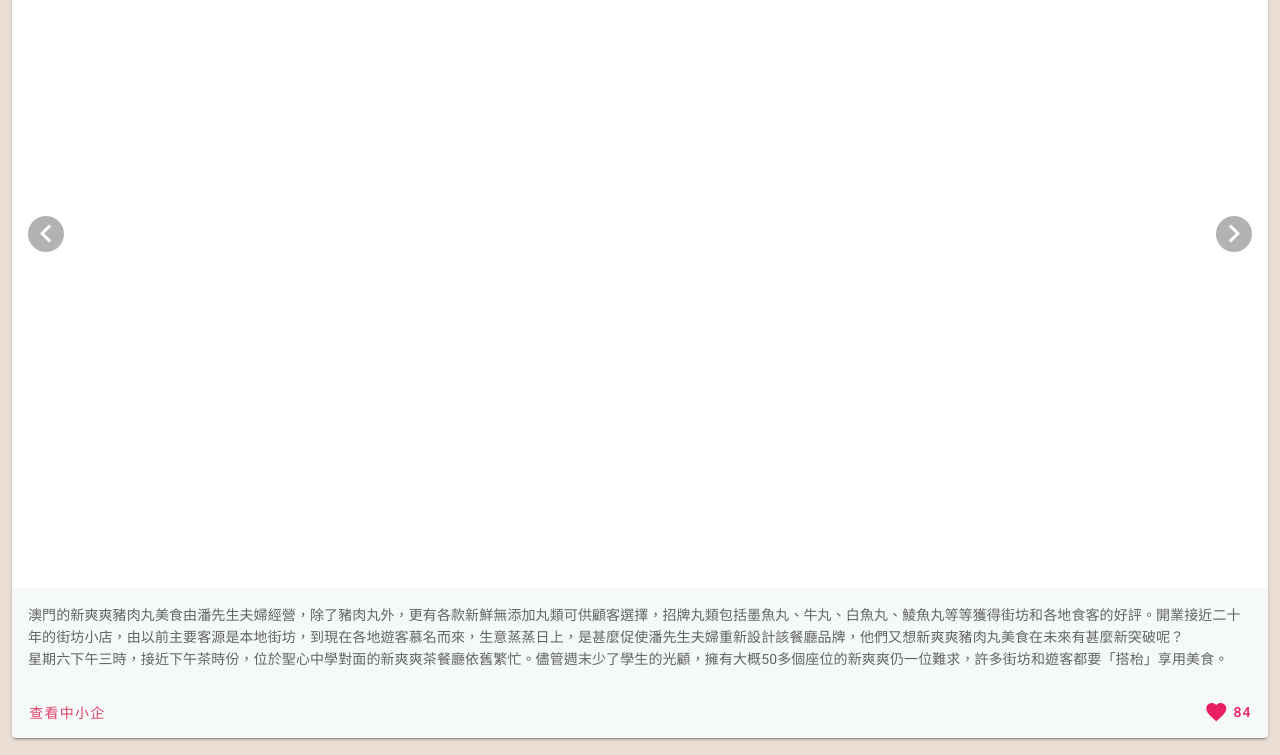
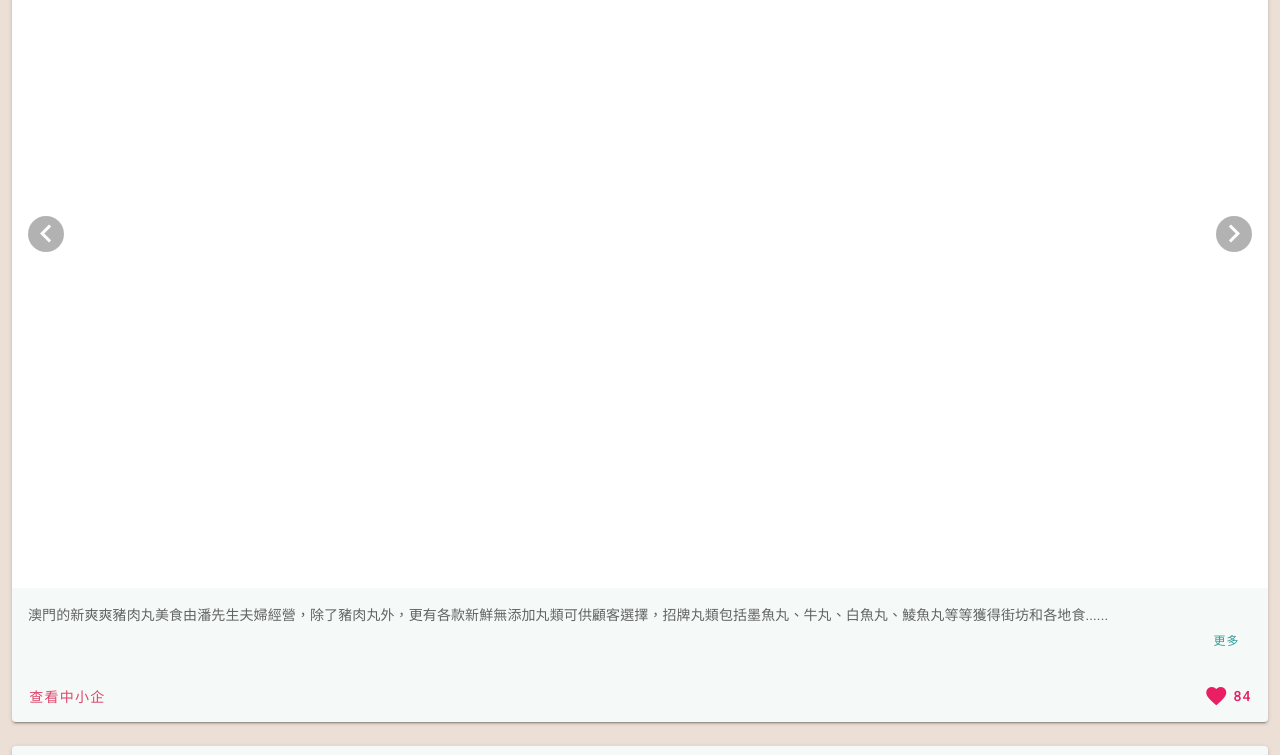
Before and after one commit to PleasantGoat84/discover-sme, a Vue app: page /upload#/home in a window 1280 px wide. Shown: the part 3914-4669 px from the top of the page. Built offline with nearby package versions, Linux system fonts and the light colour scheme.

Commit message:
add text collapse

```diff
--- a/src/components/PostCard.vue
+++ b/src/components/PostCard.vue
@@ -41,7 +41,15 @@
       />
     </v-carousel>
 
-    <v-card-text v-text="post.content" style="white-space: pre-line;" />
+    <v-card-text style="white-space: pre-line;">
+      {{ textCollapsed ? collapsedText : post.content }}
+
+      <div class="d-flex justify-end" v-if="collapseEnabled">
+        <v-btn text color="info" @click="textCollapsed = !textCollapsed" small>
+          {{ textCollapsed ? "更多" : "收起" }}
+        </v-btn>
+      </div>
+    </v-card-text>
 
     <v-card-actions>
       <v-btn
@@ -83,12 +91,25 @@ import { Post } from "@/types.ts";
 export default class PostCard extends Vue {
   @Prop() private post!: Post;
 
+  private textCollapsed = true;
+  private readonly collapseValue = 75;
+
   private imgDialog = false;
   private dialogImgSrc = "";
 
   private openImgDialog(src: string) {
     this.imgDialog = true;
     this.dialogImgSrc = src;
+  }
+
+  get collapseEnabled(): boolean {
+    return this.post.content.length > this.collapseValue;
+  }
+
+  get collapsedText(): string {
+    if (this.post.content.length <= this.collapseValue)
+      return this.post.content;
+    return this.post.content.substr(0, this.collapseValue) + "......";
   }
 
   get pop(): number {
```
